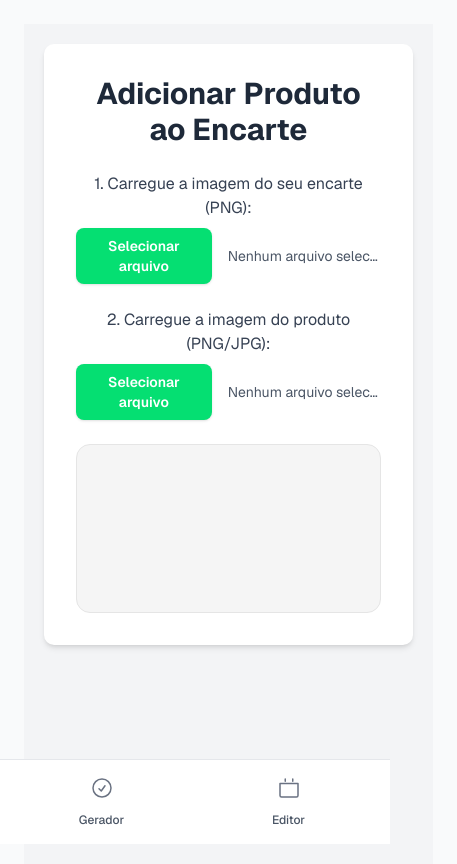
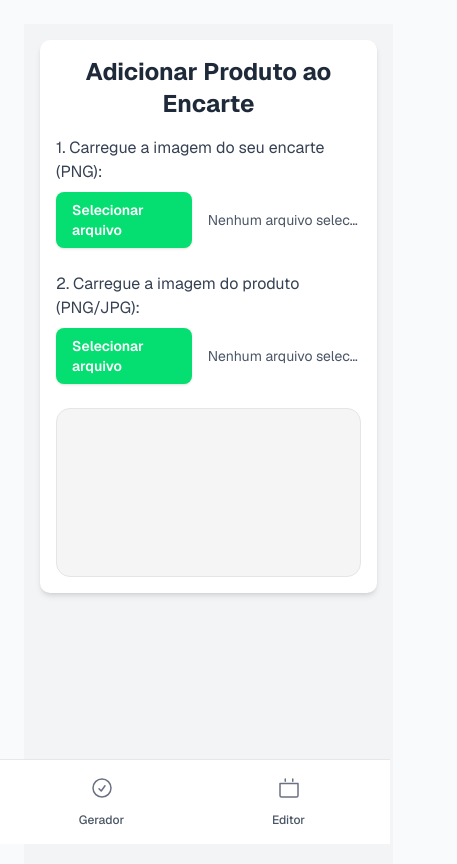
Before and after one commit to Gugagouveia/project-autoflyer, a Next.js app: page /image-editor in a window 390 px wide. Shown: the top 864 px of the page, 457 px wide, since content can reach past the window. Built offline with nearby package versions, Linux system fonts and the light colour scheme.

Commit message:
feat: mobile first update

```diff
--- /dev/null
+++ b/src/app/image-editor/components/image-editor-client-page/index.tsx
@@ -0,0 +1,83 @@
+"use client";
+
+import { useImageLoader } from "@/src/hooks/useImageLoader";
+import React, { useState, useCallback } from "react";
+import { CanvasComposer } from "../canvas-composer";
+import { DownloadLink } from "../download-link";
+import { ImageUploader } from "../image-uploader";
+
+export default function ImageEditorPage() {
+  const [escarteImage, setEscarteImage] = useState<HTMLImageElement | null>(
+    null
+  );
+  const [productImage, setProductImage] = useState<HTMLImageElement | null>(
+    null
+  );
+  const [downloadUrl, setDownloadUrl] = useState<string>("");
+  const [isCompositionReady, setIsCompositionReady] = useState<boolean>(false);
+
+  const { loadImageFile } = useImageLoader();
+
+  const handleEscarteFileChange = (file: File | undefined) => {
+    if (file) {
+      loadImageFile(file, setEscarteImage);
+    } else {
+      setEscarteImage(null);
+    }
+  };
+
+  const handleProductFileChange = (file: File | undefined) => {
+    if (file) {
+      loadImageFile(file, setProductImage);
+    } else {
+      setProductImage(null);
+    }
+  };
+
+  const handleCompositionReady = useCallback((url: string) => {
+    setDownloadUrl(url);
+    setIsCompositionReady(true);
+  }, []);
+
+  const handleCompositionNotReady = useCallback(() => {
+    setDownloadUrl("");
+    setIsCompositionReady(false);
+  }, []);
+
+  return (
+    <div className="flex flex-col items-center p-4 sm:p-6 md:p-8 bg-gray-100 min-h-screen">
+      <div className="bg-white p-4 sm:p-6 md:p-8 rounded-lg shadow-md w-full max-w-md sm:max-w-lg md:max-w-2xl">
+        <h1 className="text-2xl sm:text-3xl font-bold text-gray-800 mb-4 sm:mb-6 text-center">
+          Adicionar Produto ao Encarte
+        </h1>
+
+        <div className="space-y-4 sm:space-y-6">
+          <ImageUploader
+            label="1. Carregue a imagem do seu encarte (PNG):"
+            accept="image/png"
+            onFileChange={handleEscarteFileChange}
+          />
+
+          <ImageUploader
+            label="2. Carregue a imagem do produto (PNG/JPG):"
+            accept="image/png, image/jpeg"
+            onFileChange={handleProductFileChange}
+          />
+
+          <CanvasComposer
+            escarteImage={escarteImage}
+            productImage={productImage}
+            onCompositionReady={handleCompositionReady}
+            onCompositionNotReady={handleCompositionNotReady}
+          />
+
+          {isCompositionReady && (escarteImage || productImage) && (
+            <DownloadLink url={downloadUrl} filename="escarte_com_produto.png">
+              Baixar Imagem Final
+            </DownloadLink>
+          )}
+        </div>
+      </div>
+    </div>
+  );
+}
--- a/src/app/image-editor/page.tsx
+++ b/src/app/image-editor/page.tsx
@@ -1,81 +1,9 @@
-"use client";
-
-import { useImageLoader } from "@/src/hooks/useImageLoader";
-import React, { useState, useCallback } from "react";
-import { CanvasComposer } from "./components/canvas-composer";
-import { DownloadLink } from "./components/download-link";
-import { ImageUploader } from "./components/image-uploader";
+import ImageEditorPage from "./components/image-editor-client-page";
 
 export default function ProductOverlayPage() {
-  const [escarteImage, setEscarteImage] = useState<HTMLImageElement | null>(
-    null
-  );
-  const [productImage, setProductImage] = useState<HTMLImageElement | null>(
-    null
-  );
-  const [downloadUrl, setDownloadUrl] = useState<string>("");
-  const [isCompositionReady, setIsCompositionReady] = useState<boolean>(false);
-
-  const { loadImageFile } = useImageLoader();
-
-  const handleEscarteFileChange = (file: File | undefined) => {
-    if (file) {
-      loadImageFile(file, setEscarteImage);
-    } else {
-      setEscarteImage(null);
-    }
-  };
-
-  const handleProductFileChange = (file: File | undefined) => {
-    if (file) {
-      loadImageFile(file, setProductImage);
-    } else {
-      setProductImage(null);
-    }
-  };
-
-  const handleCompositionReady = useCallback((url: string) => {
-    setDownloadUrl(url);
-    setIsCompositionReady(true);
-  }, []);
-
-  const handleCompositionNotReady = useCallback(() => {
-    setDownloadUrl("");
-    setIsCompositionReady(false);
-  }, []);
-
   return (
-    <div className="flex flex-col items-center p-5 bg-gray-100 min-h-screen">
-      <div className="bg-white p-8 rounded-lg shadow-md text-center max-w-2xl w-full">
-        <h1 className="text-3xl font-bold text-gray-800 mb-6">
-          Adicionar Produto ao Encarte
-        </h1>
-
-        <ImageUploader
-          label="1. Carregue a imagem do seu encarte (PNG):"
-          accept="image/png"
-          onFileChange={handleEscarteFileChange}
-        />
-
-        <ImageUploader
-          label="2. Carregue a imagem do produto (PNG/JPG):"
-          accept="image/png, image/jpeg"
-          onFileChange={handleProductFileChange}
-        />
-
-        <CanvasComposer
-          escarteImage={escarteImage}
-          productImage={productImage}
-          onCompositionReady={handleCompositionReady}
-          onCompositionNotReady={handleCompositionNotReady}
-        />
-
-        {isCompositionReady && (escarteImage || productImage) && (
-          <DownloadLink url={downloadUrl} filename="escarte_com_produto.png">
-            Baixar Imagem Final
-          </DownloadLink>
-        )}
-      </div>
+    <div>
+      <ImageEditorPage />
     </div>
   );
 }
```
